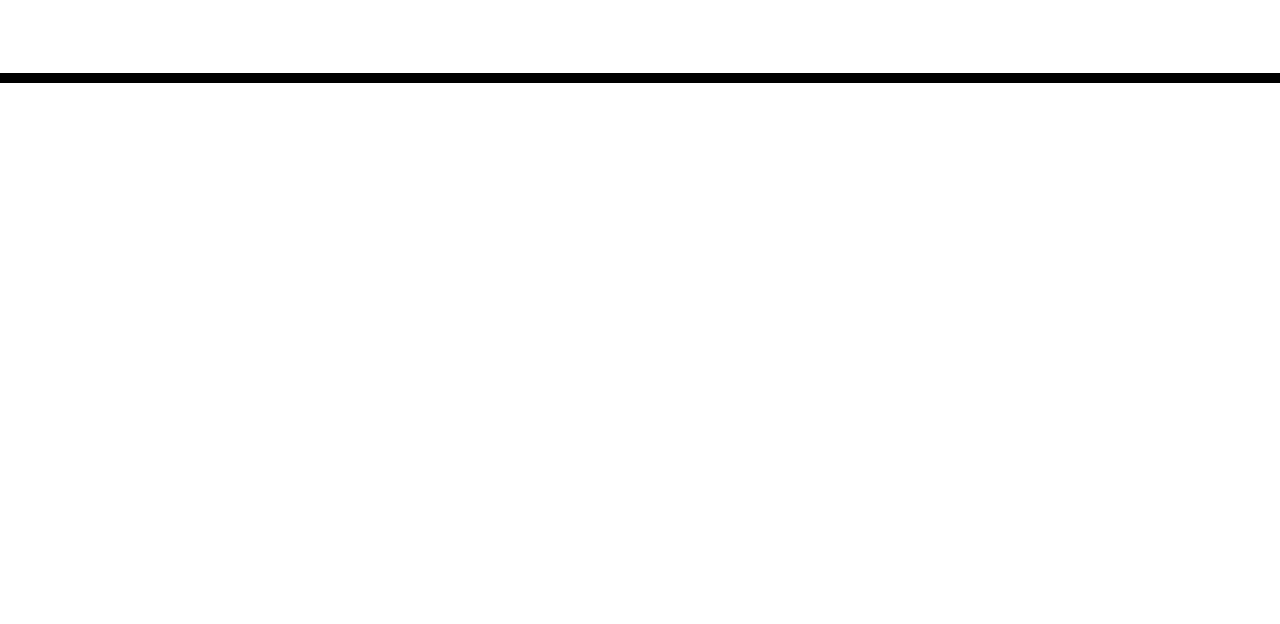
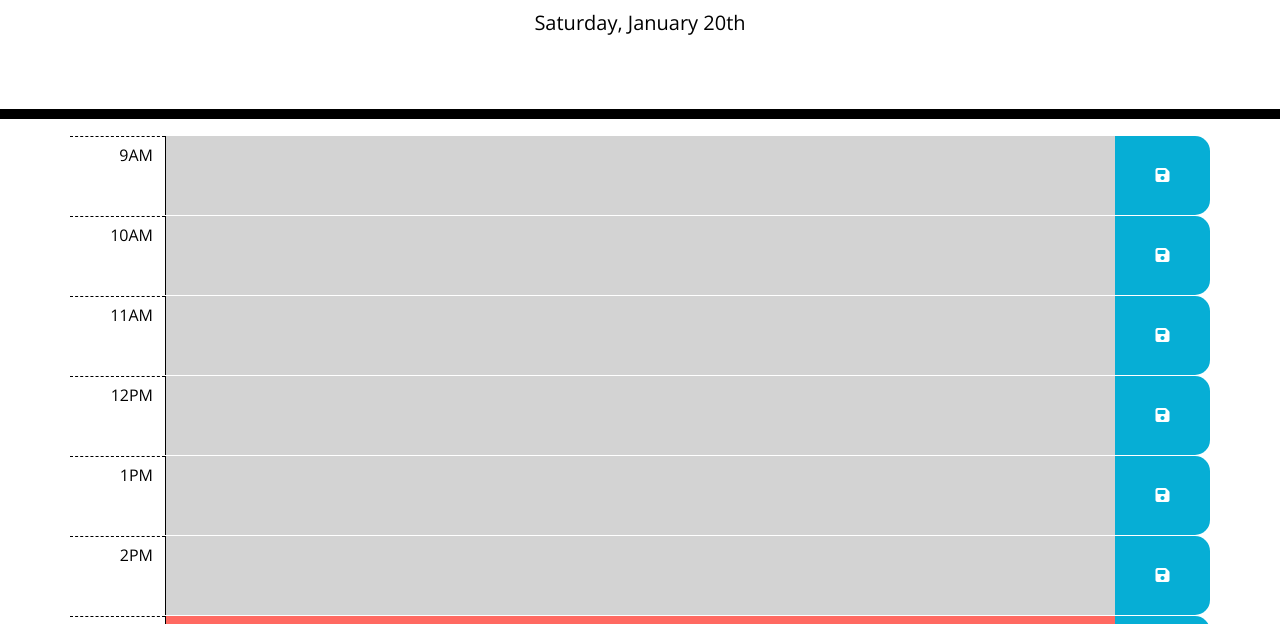
Before and after one commit to uberponky/rorys-calendar-application, a plain HTML site: page index.html in a window 1280 px wide. Shown: the part 168-792 px from the top of the page. Drawn offline with nearby package versions, Linux system fonts and the light colour scheme.

Commit message:
add initial logic for storing and retrieving tasks

```diff
--- a/assets/css/style.css
+++ b/assets/css/style.css
@@ -2,6 +2,7 @@ body {
   font-family: 'Open Sans', sans-serif;
   font-size: 16px;
   line-height: 1;
+  padding-bottom: 1rem;
 }
 
 textarea {
@@ -11,6 +12,7 @@ textarea {
   color: #000000;
   border-left: 1px solid black;
   padding: 10px;
+  z-index: 1;
 }
 
 header {
@@ -27,7 +29,6 @@ header {
 }
 
 .time-block {
-  text-align: center;
   border-radius: 15px;
 }
 
@@ -41,32 +42,41 @@ header {
   background-color: #ffffff;
   color: #000000;
   border-top: 1px dashed #000000;
+  text-align: end;
+  display: flex;
+  justify-content: end;
+  padding-top: 10px;
 }
 
 .past {
   background-color: #d3d3d3;
-  color: white;
+  color: black;
 }
 
 .present {
   background-color: #ff6961;
-  color: white;
+  color: black;
 }
 
 .future {
   background-color: #77dd77;
-  color: white;
+  color: black;
 }
 
 .saveBtn {
-  border-left: 1px solid black;
+  border: none;
+  border-width: 0 0 0 1px ;
   border-top-right-radius: 15px;
   border-bottom-right-radius: 15px;
   background-color: #06aed5;
   color: white;
 }
 
-.saveBtn i:hover {
+.saveBtn i {
+  transition: all 0.1s;
+  margin: auto;
+}
+
+.saveBtn:hover i {
   font-size: 20px;
-  transition: all 0.3s ease-in-out;
 }
--- a/assets/js/index.js
+++ b/assets/js/index.js
@@ -0,0 +1,87 @@
+// Extend dayjs with advanced format plugin to allow ordinal suffix usage
+dayjs.extend(window.dayjs_plugin_advancedFormat)
+
+// Set global variables
+const currentDate = dayjs()
+const startTime = 9
+const finishTime = 17
+let tasks   // Object with all tasks, stored in local storage
+let task    // Individual tasks as stored in object
+
+// Get on-page elements
+const timesContainer = $('#times')
+
+// Display current in header
+$('#currentDay').text(currentDate.format('dddd, MMMM Do'))
+
+// Load from local storage
+if (tasks = localStorage.getItem('tasks')) tasks = JSON.parse(tasks)  // If found, parse
+else tasks = {}                                                       // None found, create object
+
+// Create timeblocks
+for (let i = startTime; i < finishTime + 1; i++) {
+  // Get current hour and task hour
+  let currentHour = dayjs().hour()
+  let taskHour = dayjs().hour(i).format("hA")
+
+  // Get task from local storage
+  if (!(task = tasks['_'+i])) task = ''
+
+  // Set context
+  let context;
+  if (currentHour < i) {
+    context = 'future'
+  } else if (currentHour > i) {
+    context = 'past'
+  } else {
+    context = 'present'
+  }
+
+  // Create HTML for each section
+  timesContainer.append(`
+    <div class="row flex-row flex-nowrap time-block">
+      <div class="hour col-1 ">
+        <span>${taskHour}</span>
+      </div>
+      <textarea class="description ${context} col-10"">${task}</textarea>
+      <button class="saveBtn col-1 d-flex" data-index="_${i}">
+        <i class="fa-solid fa-floppy-disk"></i>
+      </button>
+    </div>
+  `)
+}
+
+// Get relevant user input on button click
+$('.saveBtn').on('click', function() {
+  // Validate there is an input in the field
+  const textArea = $(this).prev()
+  const userInput = textArea.val()
+  if (!userInput) return
+
+  // Set object and save into storage
+  const index = $(this).data('index')
+  tasks[index] = userInput
+
+  // Stringify and store into local object
+  tasks = JSON.stringify(tasks)
+  localStorage.setItem('tasks', tasks)
+})
+
+
+
+// Add event listener
+// If clicked element is button, prevent default, get text of adjacent element and store in local storage
+// as a big object with all of the events
+
+// Add logic for adding event to block when button is preessed
+
+// Save / load events in local storage
+
+
+// ADDITIONAL FUNCTIONALITY
+// Grey out button if there is no data to be stored
+// Potentially create logic to colour on hover?
+// Improve styling?
+// Drag / drop to reorganise events?
+// Customise times?
+// View future days?
--- a/index.html
+++ b/index.html
@@ -11,15 +11,13 @@
       crossorigin="anonymous"
       />
     <link
-      rel="stylesheet"
-      href="https://use.fontawesome.com/releases/v5.8.1/css/all.css"
-      integrity="sha384-50oBUHEmvpQ+1lW4y57PTFmhCaXp0ML5d60M1M7uH2+nqUivzIebhndOJK28anvf"
-      crossorigin="anonymous"
-    />
-    <link
       href="https://fonts.googleapis.com/css?family=Open+Sans&display=swap"
       rel="stylesheet"
     />
+    <script
+      src="https://kit.fontawesome.com/4e27f107ca.js"
+      crossorigin="anonymous">
+    </script>
     <link rel="stylesheet" href="./assets/css/style.css" />
     <title>Work Day Scheduler</title>
   </head>
@@ -30,12 +28,14 @@
       <p class="lead">A simple calendar app for scheduling your work day</p>
       <p id="currentDay" class="lead"></p>
     </header>
-    <div class="container">
-      <!-- Timeblocks go here -->
-    </div>
 
+    <!-- Time rows -->
+    <div id="times" class="container mt-3"></div>
+
+    <!-- Scripts -->
     <script src="https://cdnjs.cloudflare.com/ajax/libs/jquery/3.2.1/jquery.min.js"></script>
     <script src="https://cdn.jsdelivr.net/npm/dayjs@1/dayjs.min.js"></script>
+    <script src="https://cdn.jsdelivr.net/npm/dayjs@1/plugin/advancedFormat.js"></script>
     <script src="./assets/js/index.js"></script>
   </body>
 </html>
```
